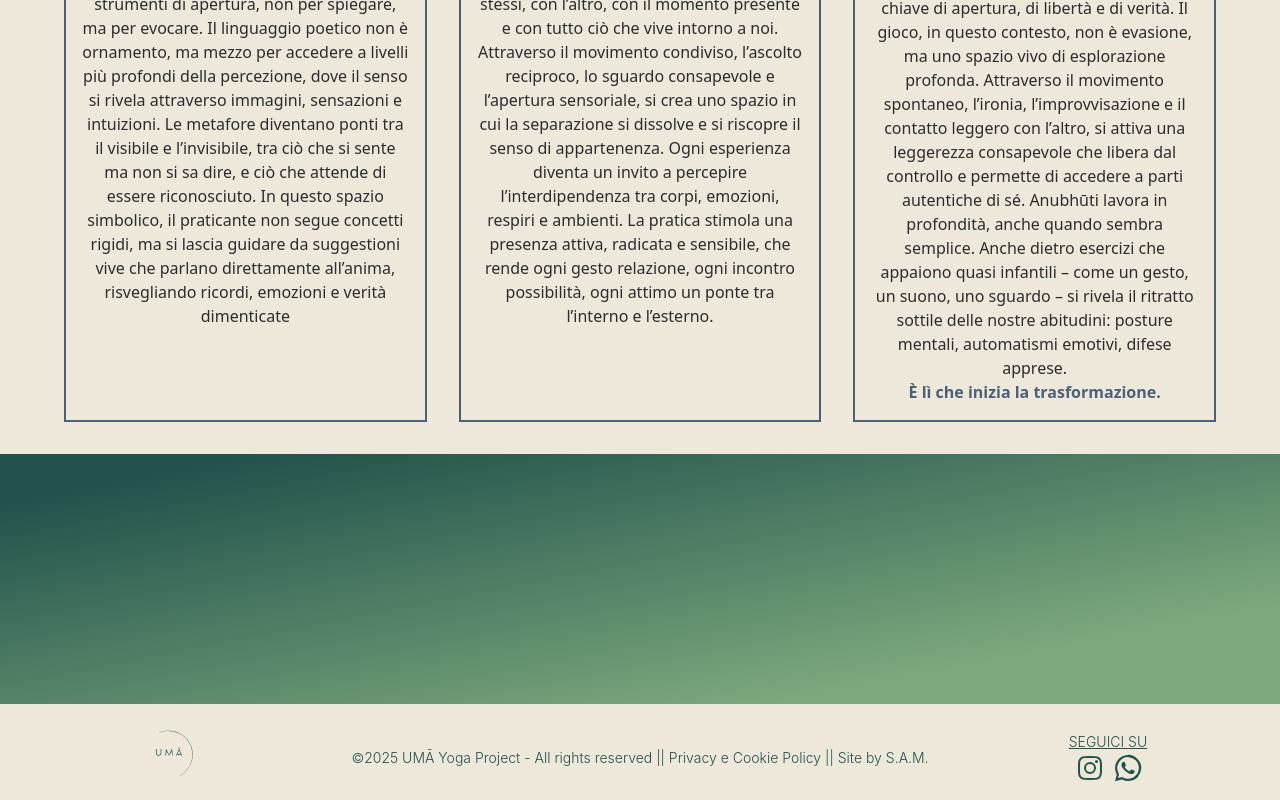
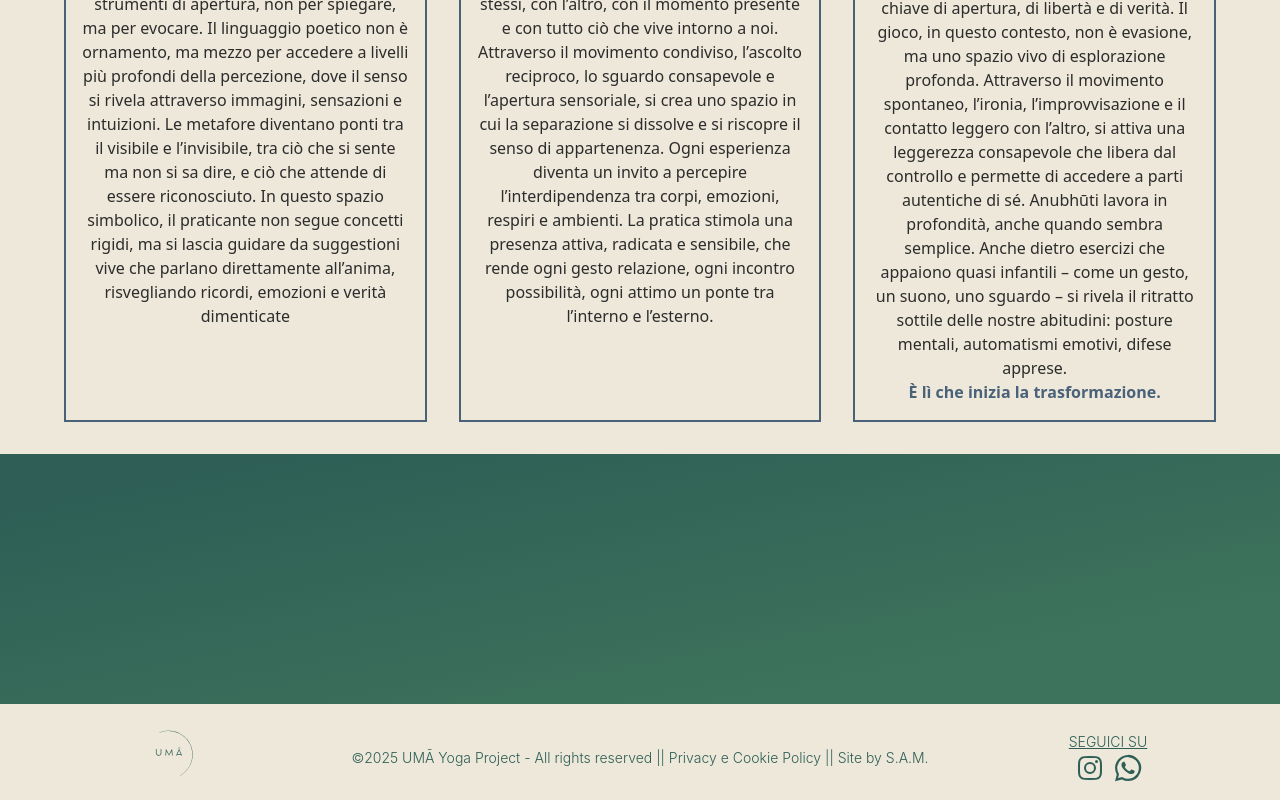
Before and after one commit to asorbellini/static-uma-yoga, a React (Vite) app: page /anubhuti in a window 1280 px wide. Shown: the part 1554-2354 px from the top of the page. Built offline with nearby package versions, Linux system fonts and the light colour scheme.

Commit message:
New Color Palette

```diff
--- a/src/components/Footer.jsx
+++ b/src/components/Footer.jsx
@@ -6,15 +6,15 @@ function Footer() {
     <footer className="bg-claro text-center p-4 text-sm text-oscuro">
       <div className="flex sm:flex-row flex-col-reverse items-center space-y-3">
         <div className="hidden sm:flex sm:basis-1/4 justify-center items-center">
-            <UmaLogo colorFill='#21524C'classname="w-12 h-12"/>
+            <UmaLogo colorFill='#2E5E55'classname="w-12 h-12"/>
         </div>
         <div className="basis-2/4">
-          <p className="text-center text-[#21524C]">
+          <p className="text-center text-[#2E5E55]">
             ©{new Date().getFullYear()} UMĀ Yoga Project - All rights reserved || <a href="/privacy-e-cookie-policy" target="_blank" className="hover:text-terracota">Privacy e Cookie Policy</a> || <a href="https://samportafolio.vercel.app/">Site by S.A.M.</a>
           </p>
         </div>
         <div className="basis-1/4">
-          <p className="uppercase underline text-[#21524C]">Seguici su</p>
+          <p className="uppercase underline text-[#2E5E55]">Seguici su</p>
           <div className="flex justify-center items-center space-x-2">
               <a
                 href="https://www.instagram.com/uma.retreats/"
@@ -22,7 +22,7 @@ function Footer() {
                 rel="noopener noreferrer"
                 aria-label="Segui UMĀ su Instagram"
               >
-                <InstagramIcon fillColor="#21524C"/>
+                <InstagramIcon fillColor="#2E5E55"/>
               </a>
               <a
                 href="https://whatsapp.com/channel/0029Vb9vXMHBvvsZAz9TUt1u "
@@ -30,7 +30,7 @@ function Footer() {
                 rel="noopener noreferrer"
                 aria-label="Segui UMĀ sul suo canale WhatsApp"
               >
-                <WhatsAppIcon fillColor="#21524C"/>
+                <WhatsAppIcon fillColor="#2E5E55"/>
               </a>
           </div>
         </div>
--- a/src/components/LoadingFootPrints.jsx
+++ b/src/components/LoadingFootPrints.jsx
@@ -8,7 +8,7 @@ const LoadingFootPrints = ({
     onLoadingComplete = null,
     autoHide = false,
     autoHideDelay = 3000,
-    color = "#A66C5B"
+    color = "#A65F4A"
 }) => {
     const [isVisible, setIsVisible] = useState(true);
 
@@ -59,7 +59,7 @@ export const PageLoading = () => (
             <LoadingFootPrints
                 message='Caricamento pagina...'
                 size="medium"
-                color='#A66C5B'
+                color='#A65F4A'
             />
         </div>
     </div>
@@ -70,7 +70,7 @@ export const ComponentLoading = () => (
     <div className="w-full h-full flex items-center justify-center overflow-hidden bg-transparent">
         <LoadingFootPrints
             size="small"
-            color='#EDE8DA'
+            color='#D4AF7F'
         />
     </div>
 );
--- a/src/index.css
+++ b/src/index.css
@@ -222,7 +222,10 @@ html {
   }
 
   .btn-primary {
-    @apply bg-verdeBosque border-2 border-verdeBosque hover:border-verdeBosque hover:bg-verdeOliva rounded-3xl p-3 md:p-6 md:py-3 justify-center text-white hover:text-oscuro max-w-fit transition-all duration-500
+    @apply bg-verdeBosque border-2 border-verdeBosque rounded-3xl p-3 md:p-6 md:py-3 justify-center text-white max-w-fit transition-all duration-500
+  }
+  .btn-primary:hover {
+    @apply border-verdeBosque bg-verdeOliva transition-all duration-500
   }
 
   .btn-secondary {
@@ -230,6 +233,10 @@ html {
   }
 
   .btn-scopri {
-    @apply border-2 border-white hover:border-oscuro rounded hover:bg-claro flex justify-center items-center text-white hover:text-oscuro max-w-fit transition-all duration-500 px-6 py-3
+    @apply border-2 border-white rounded flex justify-center items-center text-white max-w-fit transition-all duration-500 px-6 py-3
+  }
+
+    .btn-scopri:hover {
+    @apply border-oscuro bg-claro text-oscuro
   }
 }
--- a/src/pages/MemberDetail.jsx
+++ b/src/pages/MemberDetail.jsx
@@ -133,7 +133,7 @@ function MemberDetail(){
     member?.classes.map((detail)=>{console.log(detail)})
     return(
         <div className="min-h-screen"
-        style={{background:"linear-gradient(135deg, #D4AF7F 0%, #7DA87D 50%, #21524C 100%)"}}>
+        style={{background:"linear-gradient(135deg, #D4AF7F 0%, #3D735C 50%, #2E5E55 100%)"}}>
         <ScrollToTop />
         {/* Presentación del miembro */}
             <section className="relative w-full px-4 pt-16 md:pt-28 pb-6 h-fit md:min-h-screen">
--- a/tailwind.config.js
+++ b/tailwind.config.js
@@ -29,10 +29,10 @@ export default {
       },
       colors: {
         claro: '#EDE8DA',
-        terracota: '#A66C5B',
+        terracota: '#A65F4A',
         dorado: '#D4AF7F',
-        verdeOliva: '#7DA87D',
-        verdeBosque: '#21524C',
+        verdeOliva: '#3D735C',
+        verdeBosque: '#2E5E55',
         oscuro: '#2C2C2C',
       },
       dropShadow: {
```
Also changed, not shown: 1 other file (tests, documents, lock files or other folders).
